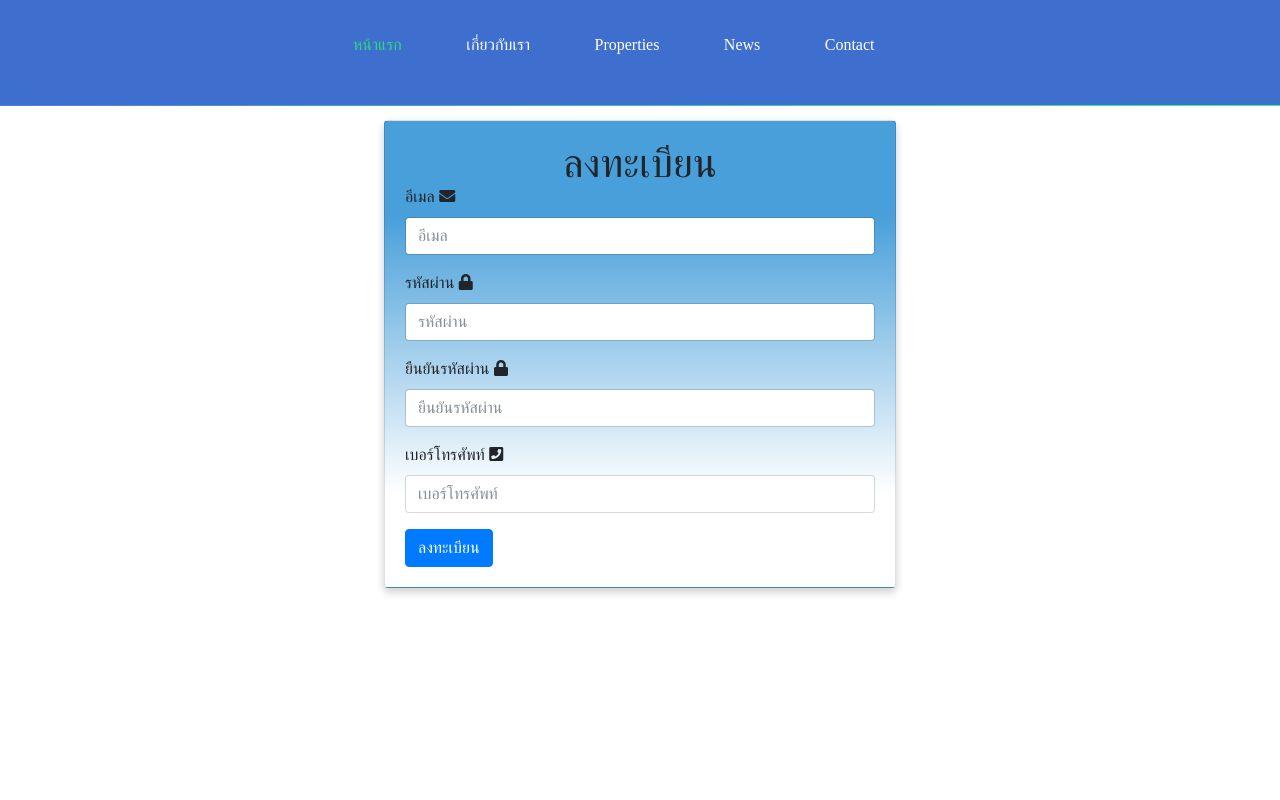
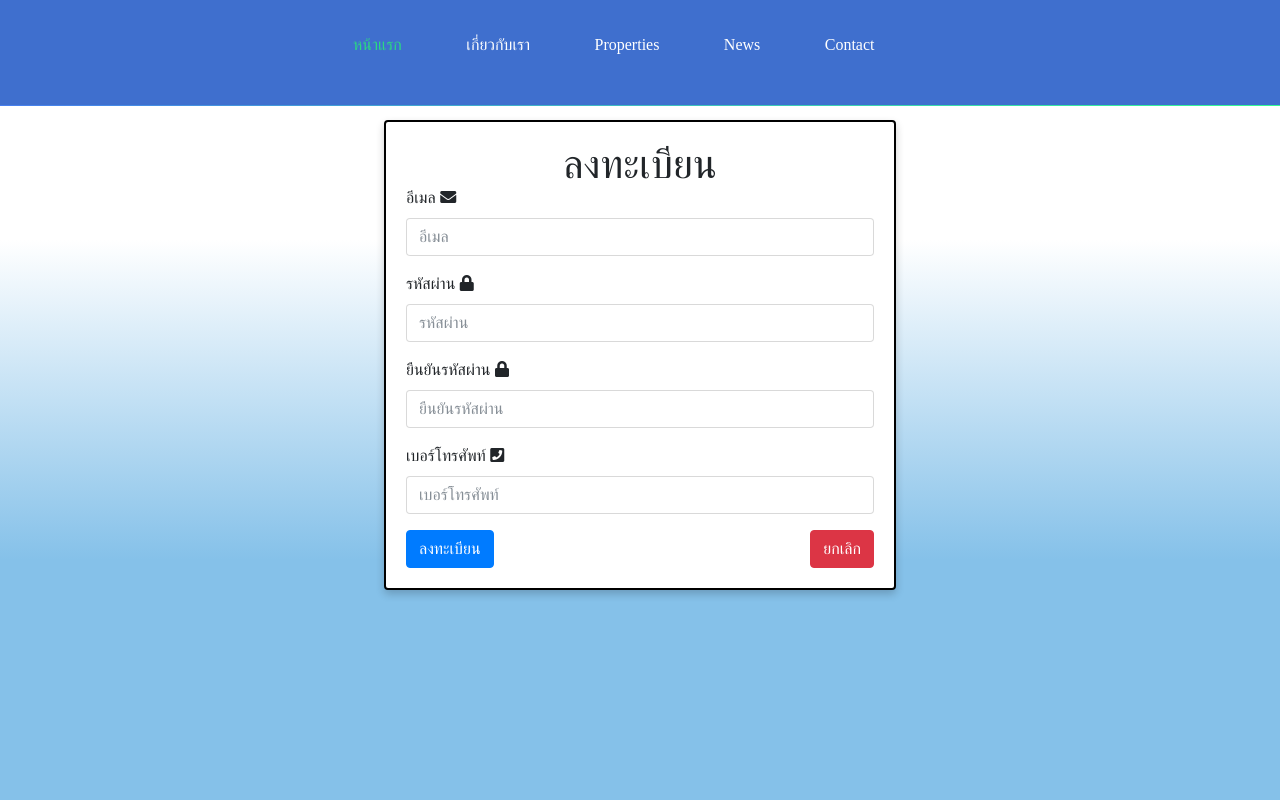
Before and after one commit to sidaratkhaobang/HCIProject, a CodeIgniter app: page /HCIProject/register in a window 1280 px wide. Run offline with CodeIgniter, Linux system fonts and the light colour scheme; some libraries are stand-ins or nearby versions; some web fonts are replaced.

Commit message:
commit register ang barcode

```diff
--- a/application/views/register/register.php
+++ b/application/views/register/register.php
@@ -17,7 +17,7 @@
 
     <title>Register</title>
 </head>
-<body>
+<body class="bg">
 	<!-- header -->
 
 <header class="header">
@@ -92,7 +92,9 @@
 				</div>
 
 
-				<button type="submit" class="btn btn-primary">ลงทะเบียน</button>
+				<button type="submit" class="btn btn-primary" style="float:left">ลงทะเบียน</button>
+
+				<button type="submit" class="btn btn-danger" style="float:right">ยกเลิก</button>
 				</a>
             </form>
         </div>
--- a/public/css/register/register.css
+++ b/public/css/register/register.css
@@ -455,7 +455,8 @@
     transition: 0.3s;
     width: 40%;
     /* box-align: center; */
-    background: linear-gradient(to bottom, #489FDA 20%,#FFFFFF 80%);
+    border: 2px solid #000000;
+    background: #FFFFFF;
   }
   .card:hover {
     box-shadow: 0 8px 16px 0 rgba(0,0,0,0.2);
@@ -466,3 +467,8 @@
 
 
   }
+
+  .bg{
+    background: linear-gradient(to bottom ,#FFFFFF 30%, #85C1E9 70%);
+
+  }
```
Also changed, not shown: public/css/barcode/barcode.css (+8 -4 lines).
